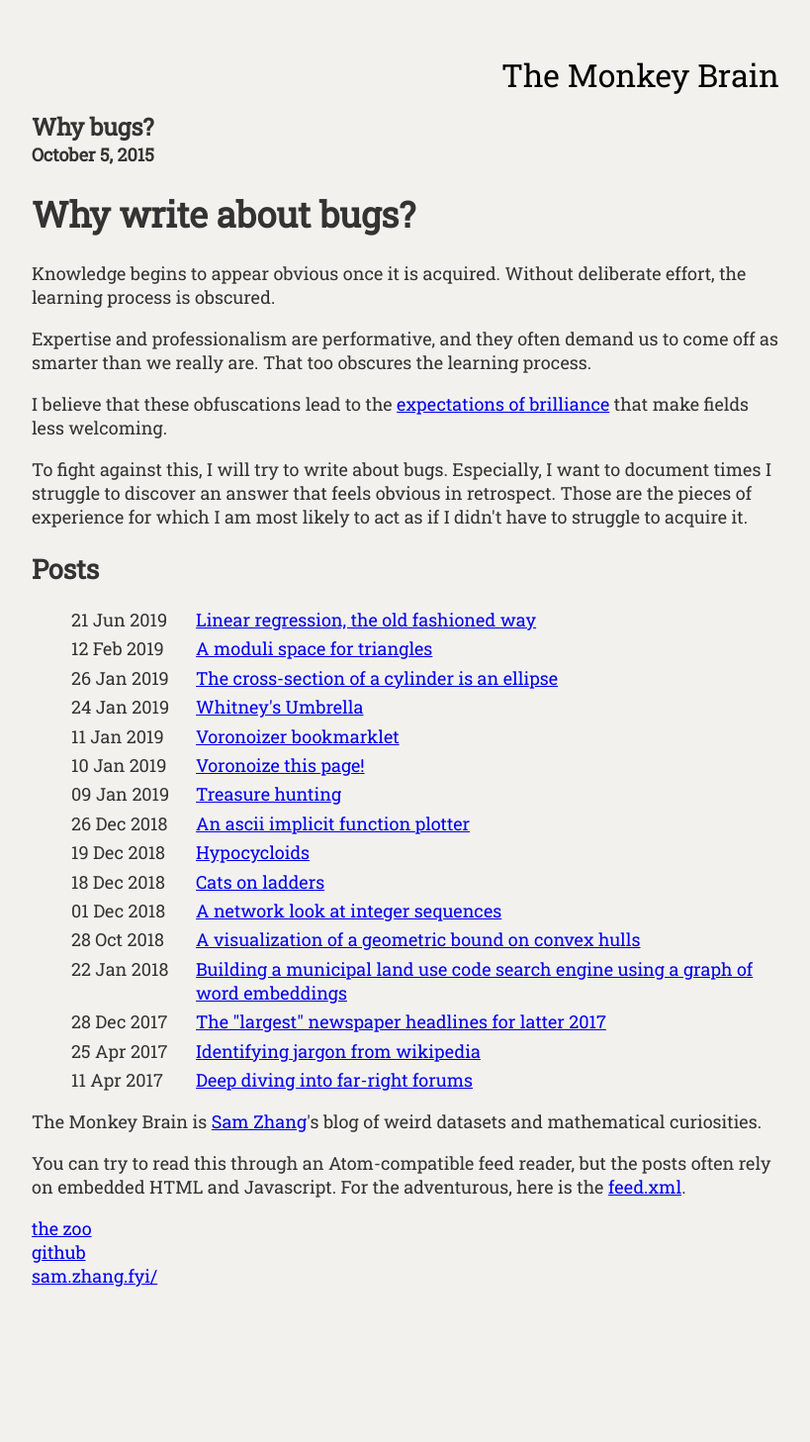
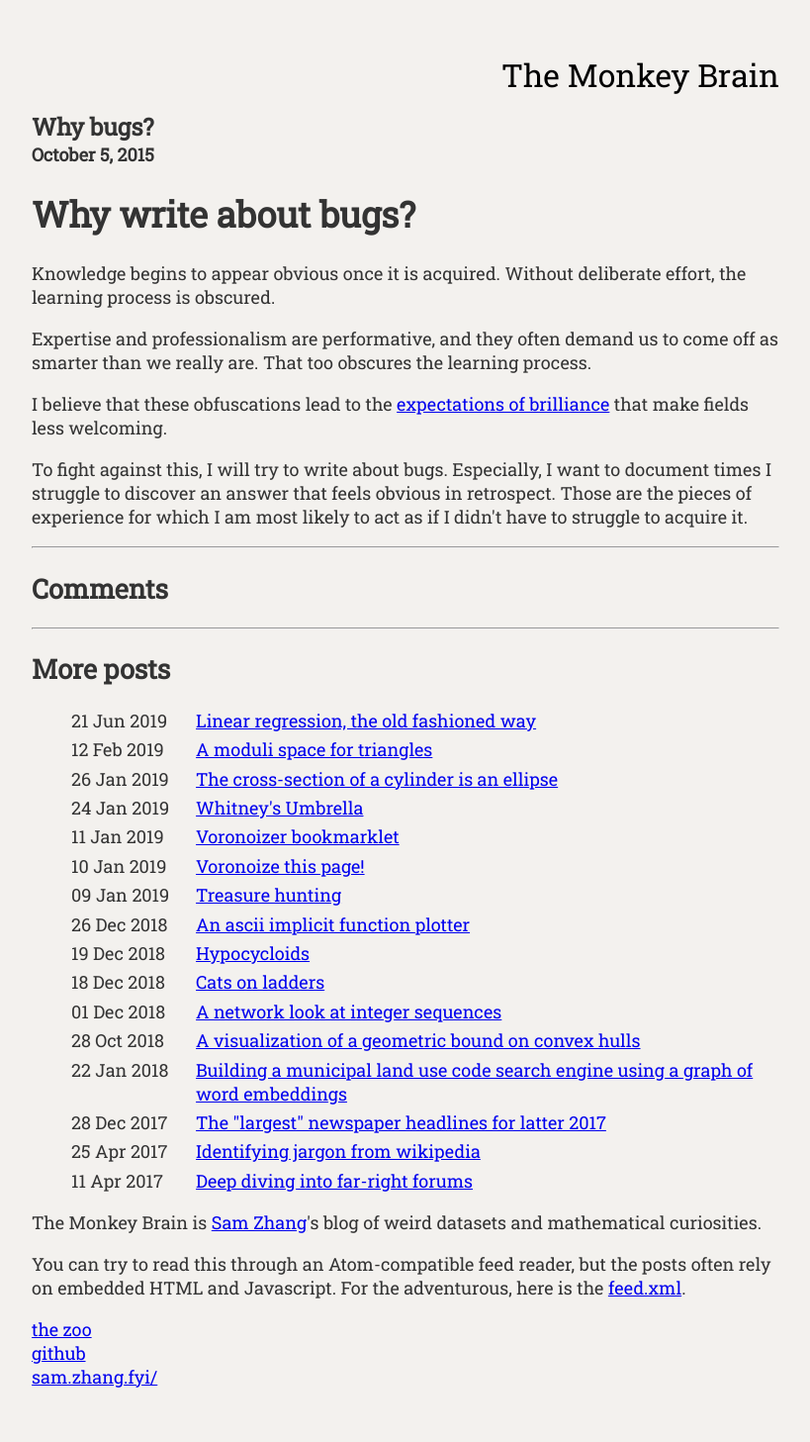
Before and after one commit to samzhang111/samzhang111.github.io, a Jekyll site: the page built from html/bug-manifesto.html, in a window 1280 px wide. Shown: the whole page at 99% size, without its empty margins (230-1049 px from the left). Built offline with Jekyll 4.4.1, drawn with Linux system fonts in a browser that asks for light colours; comment, search, counter and statistics services are not loaded; before the commit the page ends 1355 px from its top, so only the background shows below that.

Commit message:
Add commentio

```diff
--- a/_includes/footer.html
+++ b/_includes/footer.html
@@ -1,4 +1,4 @@
-    <div class="vertical-section"><h2>Posts</h2>
+    <div class="vertical-section"><h2>More posts</h2>
         <ul>
             {% for post in site.posts %}
         {% capture postyear %} {{ post.date | date: '%Y' }} {% endcapture %}
--- a/_layouts/post.html
+++ b/_layouts/post.html
@@ -6,6 +6,15 @@
     <div class="title">{{ page.title }}</div>
     <div class="postdate">{{ page.date | date: "%B %-d, %Y" }}</div>
     <div class="content"> {{ content }} </div>
+
+    <hr>
+
+    <h2>Comments</h2>
+    <div id="commento"></div>
+    <script src="https://cdn.commento.io/js/commento.js"></script>
+
 </div>
 
+<hr>
+
 {% include footer.html %}
```
